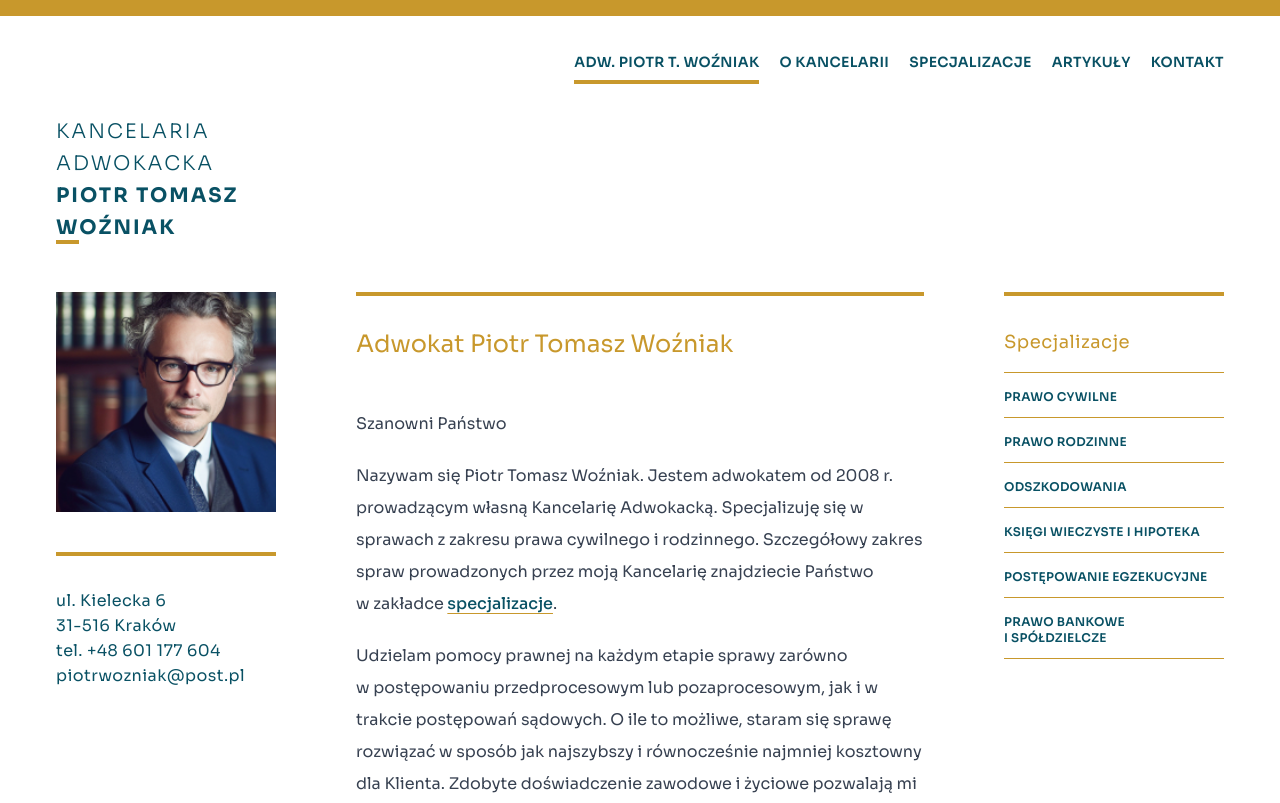
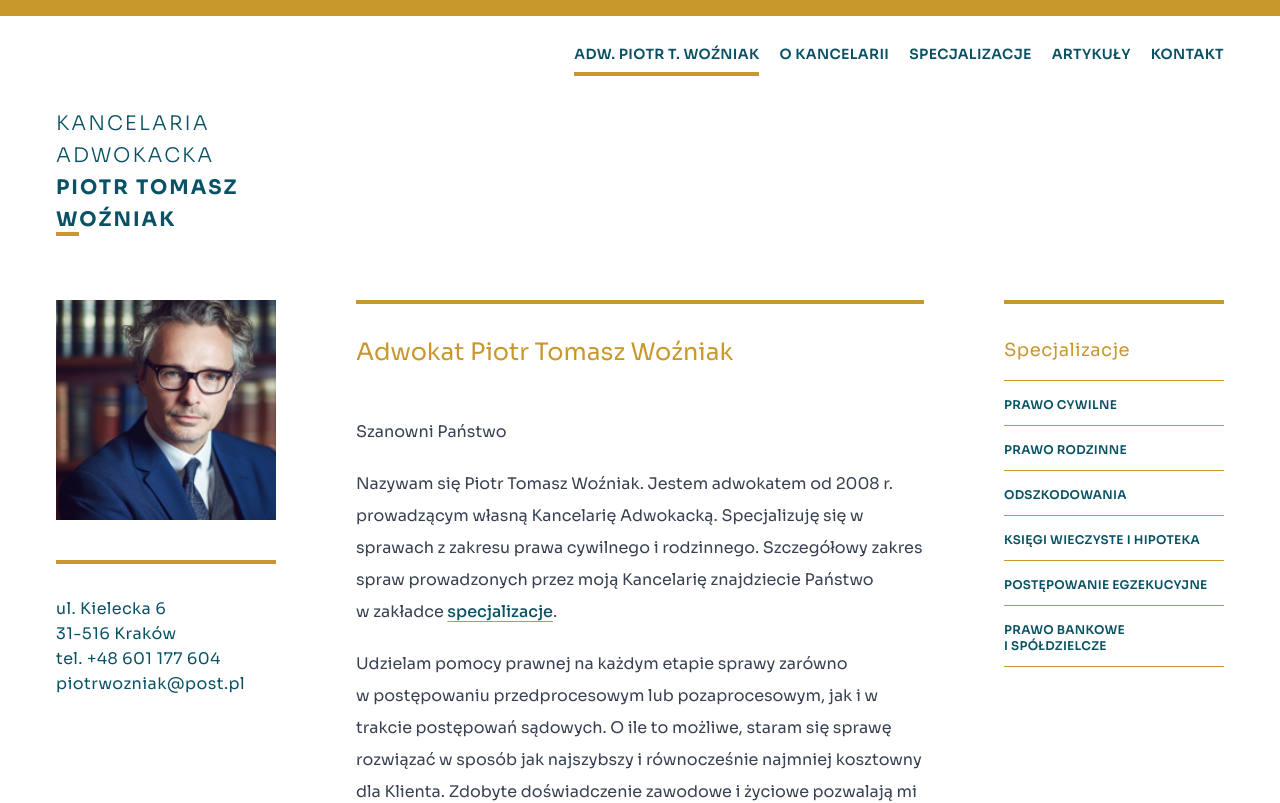
Before and after one commit to JanKubiena/nextjs-piotrek, a Next.js app: page / in a window 1280 px wide. Shown: the top 803 px of the page. Built offline with nearby package versions, Linux system fonts and the light colour scheme.

Commit message:
change logo position

```diff
--- a/app/components/header/NavBar.js
+++ b/app/components/header/NavBar.js
@@ -51,7 +51,7 @@ export default function NavBar({pages}) {
     return(
         <nav>
             {/* closed Navbar */}
-            <div className="z-50 flex justify-between px-5 pt-8 mb-12 md:px-14">
+            <div className="z-50 flex justify-between px-5 pt-6 mb-16 md:px-14">
                 <div className="text-pw-green lg:pt-8 lg:mt-9">
                     <Logo />
                 </div>
@@ -65,7 +65,7 @@ export default function NavBar({pages}) {
 
             {/* opened Navbar */}
             <div>
-                <div className={`z-50 flex flex-col justify-between top-0 fixed w-[100%] h-full px-5 md:px-[56px] pt-[48px] pb-4 bg-pw-green text-white lg:hidden ease-in-out duration-300 ${isMenuOpen ? 'translate-x-0' : 'translate-x-full'}`}>
+                <div className={`z-50 flex flex-col justify-between top-0 fixed w-[100%] h-full px-5 md:px-[56px] pt-[42px] pb-4 bg-pw-green text-white lg:hidden ease-in-out duration-300 ${isMenuOpen ? 'translate-x-0' : 'translate-x-full'}`}>
                     <div className='flex justify-between'>
                         <div>
                             <Logo />
```
